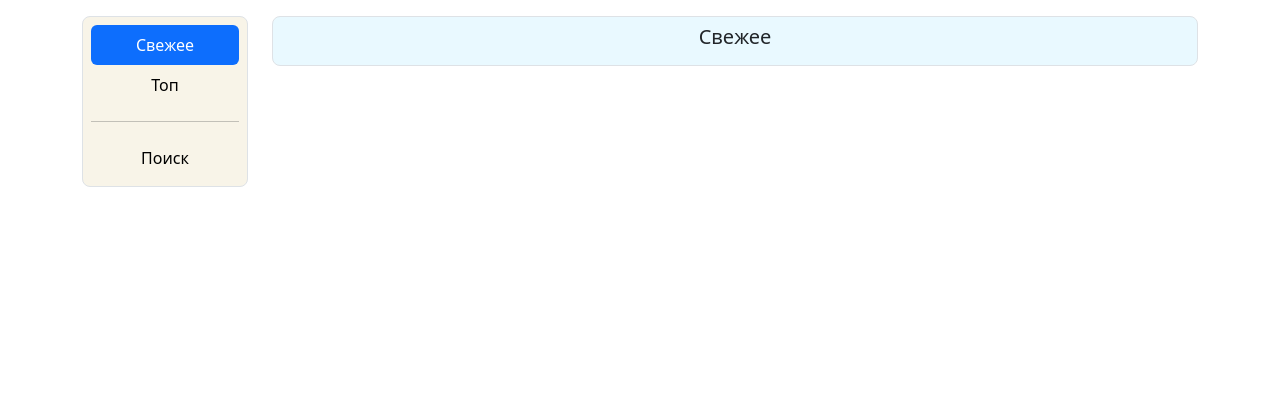
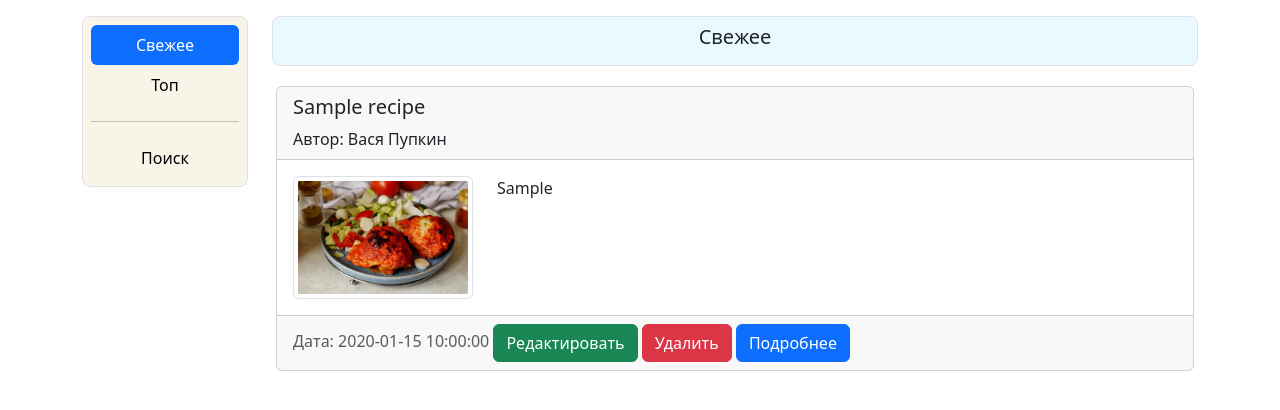
Before and after one commit to MagasN/web_project_cooking, a Flask app: page / in a window 1280 px wide. Shown: the part 97-507 px from the top of the page. Run offline with Flask 3, Linux system fonts and the light colour scheme; tables that the repository leaves empty hold one stand-in row (values such as "Sample post").

Commit message:
Поправил index.html

```diff
--- a/app/templates/index.html
+++ b/app/templates/index.html
@@ -11,7 +11,7 @@
         <h5>Свежее</h5>
     </div>
 {% if recipes_list|length > 0 %}
-    {% for recipe in recipe_list %}
+    {% for recipe in recipes_list %}
     <div class="rounded-1 p-1">
         <div class="card mb-3">
             <div class="card-header">
```
